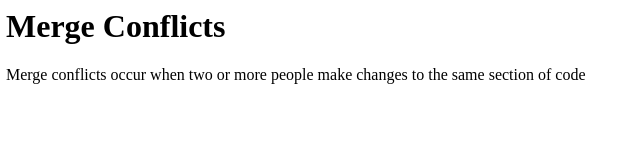
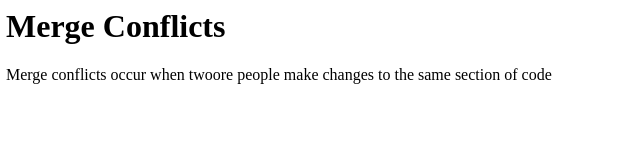
Before and after one commit to jacobg1/Merge-Conflicts, a plain HTML site: page index.html in a window 1280 px wide. Shown: the full height of the page, 2-642 px from the left. Drawn offline with Linux system fonts and the light colour scheme.

Commit message:
edited index

```diff
--- a/index.html
+++ b/index.html
@@ -1,3 +1,3 @@
 <h1>Merge Conflicts</h1>
 
-<p>Merge conflicts occur when two or more people make changes to the same section of code</p>
+<p>Merge conflicts occur when twoore people make changes to the same section of code</p>
```
